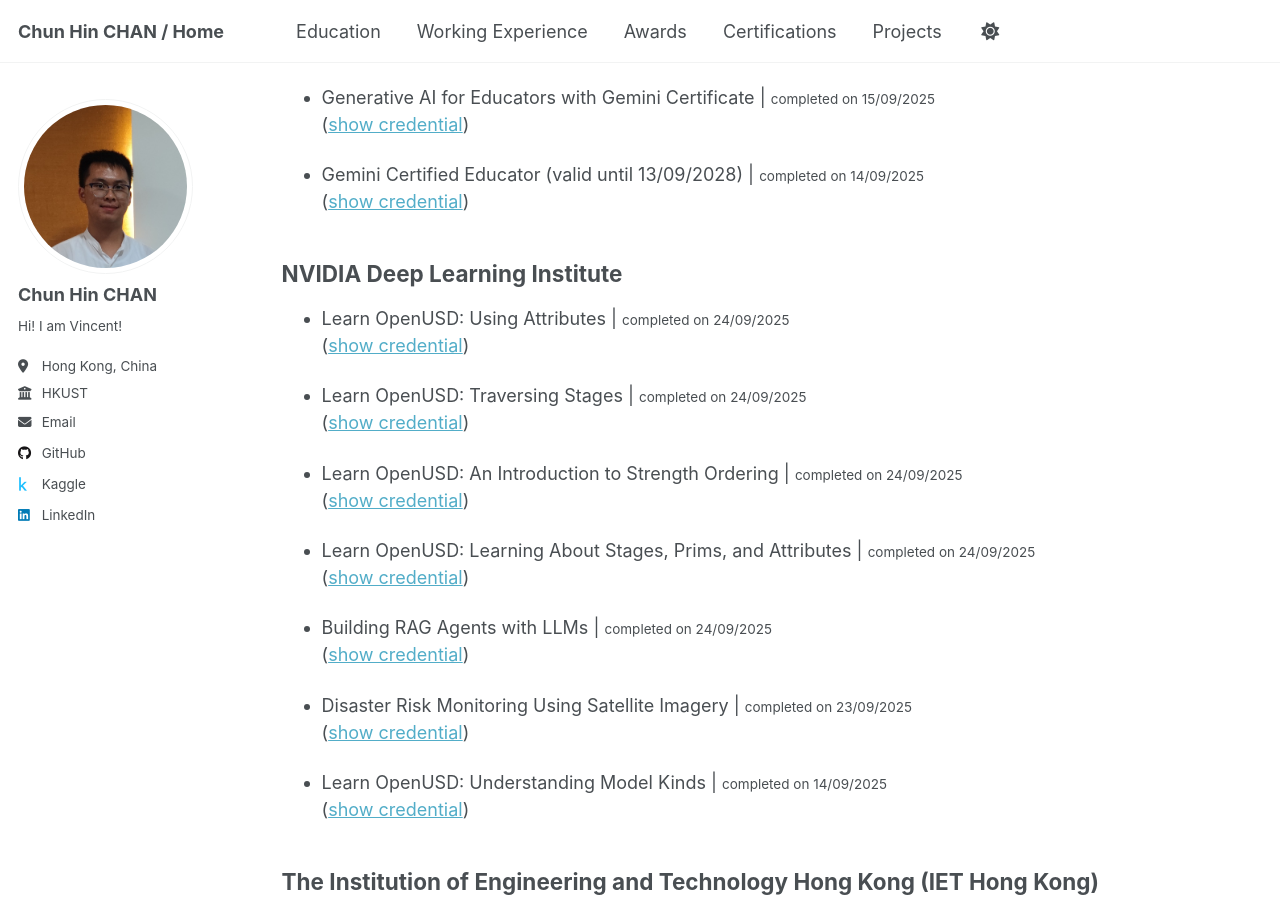
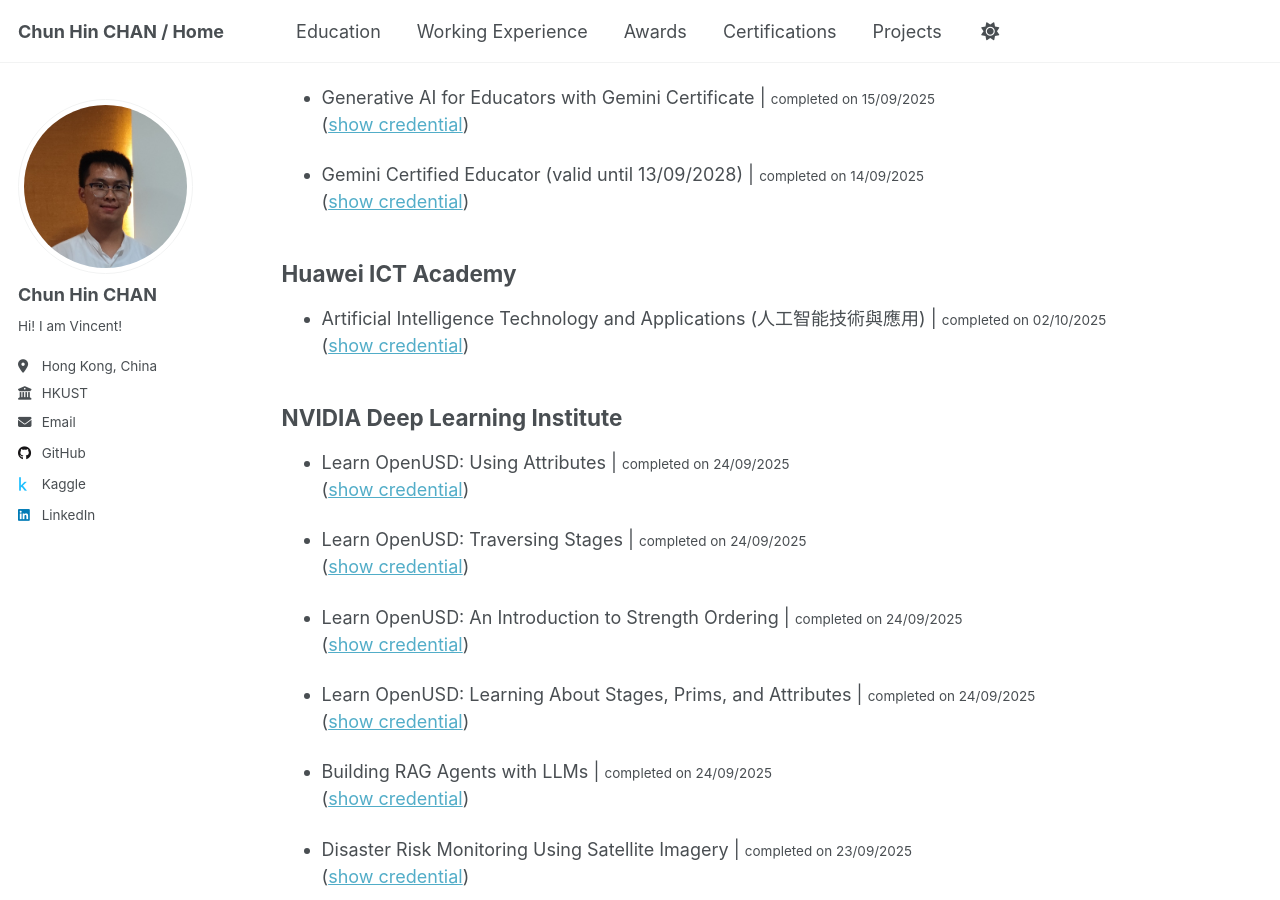
Before and after one commit to Vincent-Chan/index, a Jekyll site: the page built from _pages/certifications.md, in a window 1280 px wide and 900 px high, scrolled down 355 px. Built offline with Jekyll 4.4.1, drawn with Linux system fonts in a browser that asks for light colours.

Commit message:
added a certificate on AI technology & applications from Huawei ICT Academy

```diff
--- a/_pages/certifications.md
+++ b/_pages/certifications.md
@@ -23,6 +23,12 @@ redirect_from:
 
 * Gemini Certified Educator (valid until 13/09/2028) | <small>completed on 14/09/2025</small>
 <br>([show credential](https://edu.google.accredible.com/99dc256e-3672-4a87-931b-4ed3590f9f69))
+
+
+## Huawei ICT Academy
+
+* Artificial Intelligence Technology and Applications (人工智能技術與應用) | <small>completed on 02/10/2025</small>
+<br>([show credential](https://github.com/Vincent-Chan/Artificial-Intelligence-Technology-and-Applications/blob/main/%E4%BA%BA%E5%B7%A5%E6%99%BA%E8%83%BD%E6%8A%80%E8%A1%93%E8%88%87%E6%87%89%E7%94%A8.png))
 
 
 ## NVIDIA Deep Learning Institute
```
